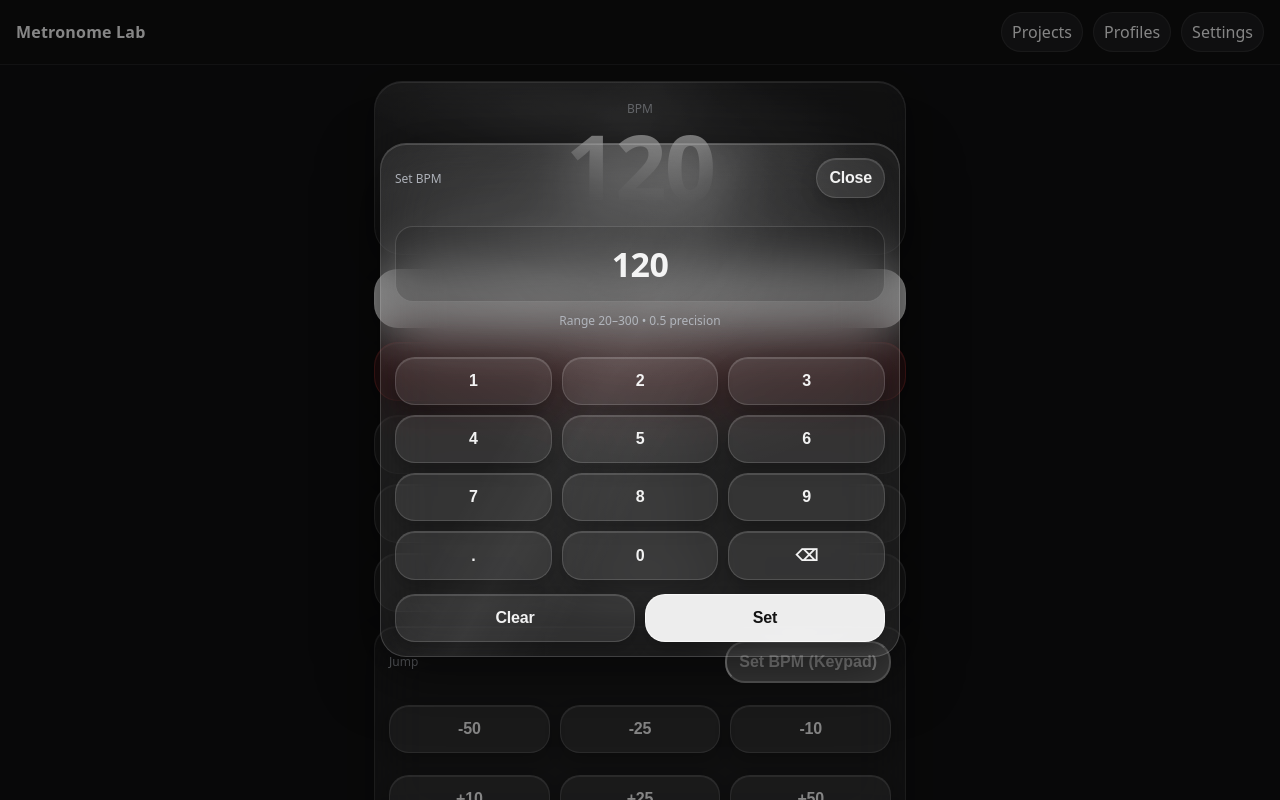
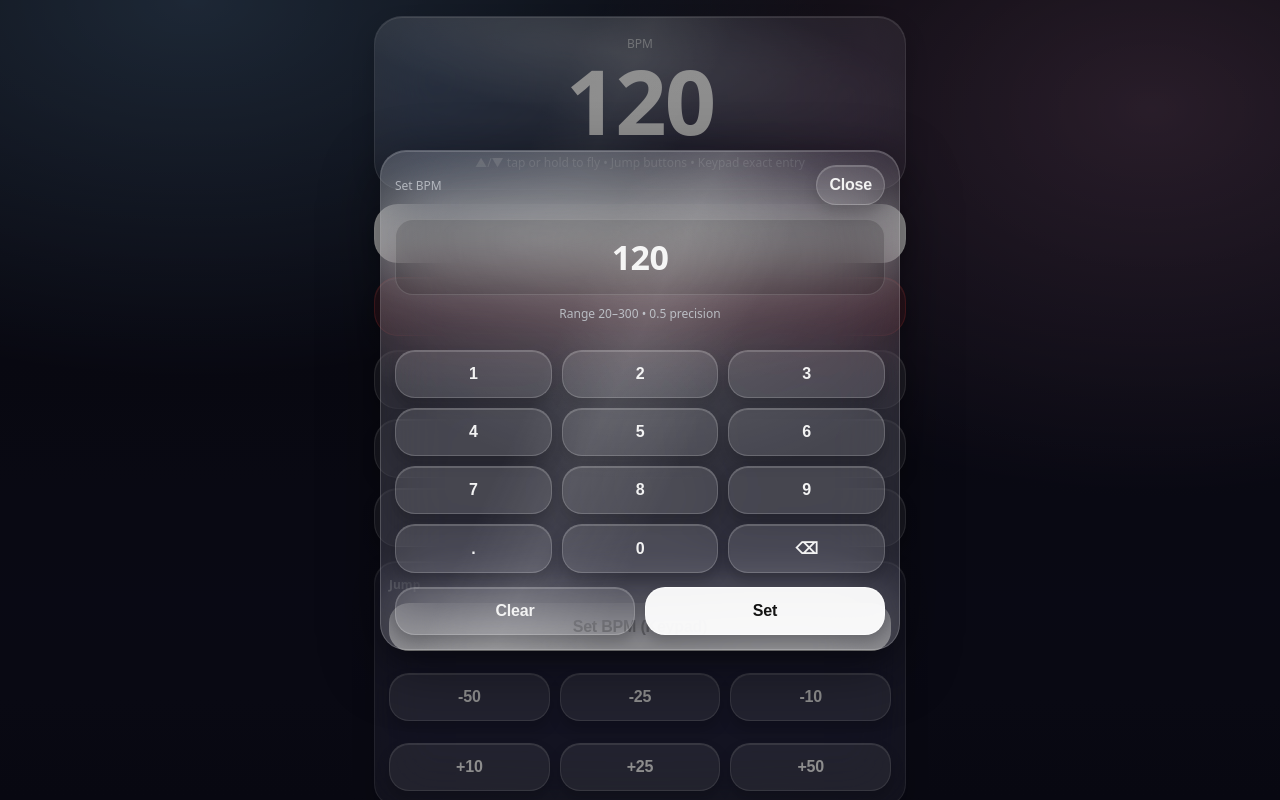
Before and after one commit to Timothy-design77/polyrhythm-proV2, a React (Vite) app: page / in a window 1280 px wide. Both pictures are taken after a click on the button "Set BPM (Keypad)". Shown: the top 800 px of the page. Built offline with nearby package versions, Linux system fonts and the light colour scheme.

Commit message:
Fix header removal, brighten clear glass, keypad button style, disable text selection

```diff
--- a/src/app/App.tsx
+++ b/src/app/App.tsx
@@ -1,19 +1,11 @@
 import React from 'react';
-import { BrowserRouter, Link, useRoutes } from 'react-router-dom';
+import { BrowserRouter, useRoutes } from 'react-router-dom';
 import { routes } from '@/app/routes';
 
 function Shell() {
   const element = useRoutes(routes);
   return (
-    <div>
-      <header className="topbar">
-        <Link to="/" className="brand">Metronome Lab</Link>
-        <nav className="nav">
-          <Link className="pill" to="/projects">Projects</Link>
-          <Link className="pill" to="/profiles">Profiles</Link>
-          <Link className="pill" to="/settings">Settings</Link>
-        </nav>
-      </header>
+    <div className="appGlassBg">
       <main className="container">{element}</main>
     </div>
   );
--- a/src/pages/HomeMetronomePage.tsx
+++ b/src/pages/HomeMetronomePage.tsx
@@ -57,13 +57,9 @@ export default function HomeMetronomePage() {
 
   async function start() {
     const ac = await ensureAudioRunning();
-
     if (!engineRef.current) {
-      // NOTE: We already wire time signature into “accent every N beats”.
-      // Subdivision/swing/polyrhythm wiring comes in Phase 2 engine work.
       engineRef.current = new MetronomeEngine(ac, { bpm, volume, accentEvery: clamp(timeSigTop, 1, 32) });
     }
-
     engineRef.current.setBpm(bpm);
     engineRef.current.setVolume(volume);
     engineRef.current.start();
@@ -96,8 +92,6 @@ export default function HomeMetronomePage() {
 
       const tick = () => {
         const t = performance.now() - holdStartRef.current;
-        // Gear shifting for speed:
-        // tap = 0.5 BPM, hold ramps to 20 BPM
         let step = 0.5;
         if (t > 2400) step = 20;
         else if (t > 1800) step = 10;
@@ -130,7 +124,6 @@ export default function HomeMetronomePage() {
 
   function appendDigit(d: string) {
     setKeypadValue((v) => {
-      // avoid leading zeros like "000"
       if (v === '0') return d;
       if (v.length >= 6) return v;
       return v + d;
@@ -156,34 +149,22 @@ export default function HomeMetronomePage() {
   function setFromKeypad() {
     const num = Number.parseFloat(keypadValue);
     if (!Number.isFinite(num)) return;
-    const clamped = clamp(num, 20, 300);
-    setBpm(clamped);
+    setBpm(clamp(num, 20, 300));
     setKeypadOpen(false);
   }
 
   return (
     <div className="homeScroll">
-      {/* Nothing above the BPM block */}
       <div className="glass glassGloss center" style={{ padding: 18, borderRadius: 28 }}>
         <div className="glassLabel">BPM</div>
-        <div
-          style={{
-            marginTop: 6,
-            fontSize: 90,
-            fontWeight: 900,
-            letterSpacing: -2,
-            lineHeight: 0.95,
-            fontVariantNumeric: 'tabular-nums' as any,
-          }}
-        >
+        <div style={{ marginTop: 6, fontSize: 90, fontWeight: 900, letterSpacing: -2, lineHeight: 0.95, fontVariantNumeric: 'tabular-nums' as any }}>
           {bpmDisplay}
         </div>
         <div style={{ marginTop: 10 }} className="glassLabel">
-          ▲/▼ tap or hold to fly through tempos • Jump buttons • Keypad exact entry
+          ▲/▼ tap or hold to fly • Jump buttons • Keypad exact entry
         </div>
       </div>
 
-      {/* Start/Stop full width */}
       {status === 'running' ? (
         <button className="glassBtn glassBtnDanger" onClick={() => void stop()}>
           Stop
@@ -194,12 +175,10 @@ export default function HomeMetronomePage() {
         </button>
       )}
 
-      {/* Record directly under Start */}
       <button className={'glassBtn ' + (recordArmed ? 'glassBtnOn' : '')} onClick={() => setRecordArmed(!recordArmed)} aria-pressed={recordArmed}>
         {recordArmed ? '● Recording Armed' : 'Record (arm)'}
       </button>
 
-      {/* Vertical tempo controls (no swipe-page navigation) */}
       <div className="stack">
         <button className="glassBtn" onPointerDown={startHold(+1)} onPointerUp={stopHold} onPointerCancel={stopHold} onPointerLeave={stopHold}>
           ▲ Tempo Up
@@ -214,17 +193,14 @@ export default function HomeMetronomePage() {
         </button>
       </div>
 
-      {/* Jump panel (B) + keypad */}
       <div className="glass glassPanel">
-        <div className="glassRow">
-          <div className="glassLabel">Jump</div>
-          <button className="glassPill glassBtnSmall" style={{ width: 'auto', padding: '10px 12px' }} onClick={openKeypad}>
+        <div className="glassLabel" style={{ fontWeight: 900, marginBottom: 10 }}>Jump</div>
+
+        <button className="glassBtn glassBtnSmall glassBtnPrimary" onClick={openKeypad}>
           Set BPM (Keypad)
         </button>
-        </div>
 
         <div style={{ height: 10 }} />
-
         <div className="grid3">
           <button className="glassBtn glassBtnSmall" onClick={() => jump(-50)}>-50</button>
           <button className="glassBtn glassBtnSmall" onClick={() => jump(-25)}>-25</button>
@@ -232,7 +208,6 @@ export default function HomeMetronomePage() {
         </div>
 
         <div style={{ height: 10 }} />
-
         <div className="grid3">
           <button className="glassBtn glassBtnSmall" onClick={() => jump(+10)}>+10</button>
           <button className="glassBtn glassBtnSmall" onClick={() => jump(+25)}>+25</button>
@@ -240,7 +215,6 @@ export default function HomeMetronomePage() {
         </div>
       </div>
 
-      {/* Volume slider (horizontal bars OK) */}
       <div className="glass glassPanel">
         <div className="glassRow">
           <div className="glassLabel">Volume</div>
@@ -249,17 +223,11 @@ export default function HomeMetronomePage() {
         <input className="glassRange" type="range" min={0} max={1} step={0.01} value={volume} onChange={(e) => setVolume(Number(e.target.value))} />
       </div>
 
-      {/* Bottom navigation */}
       <div className="stack" style={{ marginTop: 4 }}>
-        <Link className="glassBtn" to="/projects">
-          Projects
-        </Link>
-        <Link className="glassBtn" to="/settings">
-          Settings
-        </Link>
+        <Link className="glassBtn" to="/projects">Projects</Link>
+        <Link className="glassBtn" to="/settings">Settings</Link>
       </div>
 
-      {/* Keypad modal */}
       {keypadOpen && (
         <div className="modalBackdrop" onClick={() => setKeypadOpen(false)}>
           <div className="modalCard glassGloss" onClick={(e) => e.stopPropagation()}>
@@ -272,19 +240,14 @@ export default function HomeMetronomePage() {
               </div>
             </div>
 
-            <div style={{ padding: 0, marginTop: 0 }}>
-              <div style={{ padding: 14 }}>
+            <div style={{ padding: 14, paddingTop: 0 }}>
               <div className="keypadDisplay">{keypadValue.length ? keypadValue : '—'}</div>
-                <div className="glassLabel" style={{ marginTop: 10, textAlign: 'center' }}>
-                  Range 20–300 • 0.5 precision
-                </div>
+              <div className="glassLabel" style={{ marginTop: 10, textAlign: 'center' }}>Range 20–300 • 0.5 precision</div>
             </div>
 
             <div className="keypadGrid">
               {['1','2','3','4','5','6','7','8','9'].map((d) => (
-                  <button key={d} className="glassBtn glassBtnSmall" onClick={() => appendDigit(d)}>
-                    {d}
-                  </button>
+                <button key={d} className="glassBtn glassBtnSmall" onClick={() => appendDigit(d)}>{d}</button>
               ))}
               <button className="glassBtn glassBtnSmall" onClick={appendDot}>.</button>
               <button className="glassBtn glassBtnSmall" onClick={() => appendDigit('0')}>0</button>
@@ -297,7 +260,6 @@ export default function HomeMetronomePage() {
             </div>
           </div>
         </div>
-        </div>
       )}
     </div>
   );
--- a/src/styles.css
+++ b/src/styles.css
@@ -201,3 +201,10 @@ a { color: inherit; text-decoration: none; }
   margin: 0 auto;
   padding: 16px 14px 40px;
 }
+
+/* --- prevent accidental text selection on controls --- */
+button, a, .glassBtn {
+  -webkit-user-select: none;
+  user-select: none;
+  -webkit-touch-callout: none;
+}
--- a/src/styles/glass.css
+++ b/src/styles/glass.css
@@ -1,27 +1,27 @@
 :root{
-  /* Clear liquid glass */
-  --glass-bg: rgba(255,255,255,.055);
-  --glass-bg-2: rgba(255,255,255,.038);
-  --glass-border: rgba(255,255,255,.14);
-  --glass-border-strong: rgba(255,255,255,.22);
-  --glass-shadow: 0 10px 26px rgba(0,0,0,.28);
-  --glass-inner: inset 0 1px 0 rgba(255,255,255,.16);
+  /* Clear liquid glass: brighter + clearer */
+  --glass-bg: rgba(255,255,255,.10);
+  --glass-bg-2: rgba(255,255,255,.07);
+  --glass-border: rgba(255,255,255,.18);
+  --glass-border-strong: rgba(255,255,255,.26);
+  --glass-shadow: 0 10px 22px rgba(0,0,0,.18);
+  --glass-inner: inset 0 1px 0 rgba(255,255,255,.20);
 
-  --text: rgba(255,255,255,.92);
-  --muted: rgba(255,255,255,.62);
-  --muted2: rgba(255,255,255,.45);
+  --text: rgba(255,255,255,.94);
+  --muted: rgba(255,255,255,.66);
+  --muted2: rgba(255,255,255,.48);
 
   --danger: rgba(239,68,68,.95);
 }
 
-/* Background: modern “liquid” */
+/* Brighter, modern liquid background */
 .appGlassBg{
   min-height: 100dvh;
   background:
-    radial-gradient(1200px 700px at 10% 0%, rgba(120,180,255,.20), transparent 58%),
-    radial-gradient(900px 600px at 90% 10%, rgba(255,160,210,.16), transparent 58%),
-    radial-gradient(800px 650px at 50% 110%, rgba(140,255,210,.12), transparent 62%),
-    linear-gradient(180deg, #06060b, #0a0a12 55%, #070711);
+    radial-gradient(1100px 650px at 15% 0%, rgba(140,200,255,.30), transparent 58%),
+    radial-gradient(950px 650px at 90% 10%, rgba(255,170,220,.24), transparent 60%),
+    radial-gradient(900px 700px at 50% 110%, rgba(160,255,220,.18), transparent 62%),
+    linear-gradient(180deg, #0b0b16, #101022 55%, #0b0b18);
   color: var(--text);
 }
 
@@ -33,7 +33,7 @@
   border-radius: 26px;
 }
 
-/* Extra “liquid” specular highlights */
+/* “Liquid” specular highlights */
 .glassGloss{
   position: relative;
   overflow: hidden;
@@ -43,42 +43,42 @@
   position:absolute;
   inset:-45% -35% auto -45%;
   height: 130%;
-  background: radial-gradient(closest-side, rgba(255,255,255,.22), transparent 68%);
+  background: radial-gradient(closest-side, rgba(255,255,255,.30), transparent 70%);
   transform: rotate(12deg);
   pointer-events:none;
-  opacity:.55;
+  opacity:.65;
 }
 .glassGloss::after{
   content:"";
   position:absolute;
   inset:0;
   background:
-    radial-gradient(700px 240px at 30% 18%, rgba(255,255,255,.10), transparent 62%),
-    linear-gradient(120deg, transparent 35%, rgba(255,255,255,.06) 45%, transparent 58%);
+    radial-gradient(760px 260px at 30% 18%, rgba(255,255,255,.14), transparent 62%),
+    linear-gradient(115deg, transparent 35%, rgba(255,255,255,.10) 46%, transparent 60%);
   pointer-events:none;
-  opacity:.8;
+  opacity:.9;
 }
 
 /* Blur when supported */
 @supports ((-webkit-backdrop-filter: blur(1px)) or (backdrop-filter: blur(1px))) {
   .glass{
-    -webkit-backdrop-filter: blur(26px) saturate(1.45);
-    backdrop-filter: blur(26px) saturate(1.45);
+    -webkit-backdrop-filter: blur(30px) saturate(1.6);
+    backdrop-filter: blur(30px) saturate(1.6);
   }
 }
 
-/* Big iOS-like buttons */
+/* Buttons */
 .glassBtn{
   width: 100%;
   padding: 18px 16px;
   border-radius: 24px;
   border: 1px solid var(--glass-border);
-  background: rgba(255,255,255,.09);
+  background: rgba(255,255,255,.12);
   color: var(--text);
   font-weight: 900;
   font-size: 18px;
   letter-spacing: -0.2px;
-  box-shadow: 0 8px 16px rgba(0,0,0,.22), inset 0 1px 0 rgba(255,255,255,.14);
+  box-shadow: 0 8px 14px rgba(0,0,0,.18), inset 0 1px 0 rgba(255,255,255,.18);
   transition: transform 120ms ease, filter 120ms ease, background 160ms ease, border-color 160ms ease;
   user-select: none;
   -webkit-tap-highlight-color: transparent;
@@ -94,9 +94,9 @@
   font-weight: 900;
 }
 .glassBtnPrimary{
-  background: rgba(255,255,255,.92);
+  background: rgba(255,255,255,.95);
   color: rgba(0,0,0,.92);
-  border-color: rgba(255,255,255,.65);
+  border-color: rgba(255,255,255,.70);
 }
 .glassBtnDanger{
   background: rgba(239,68,68,.92);
@@ -113,8 +113,8 @@
 .glassPanel{
   padding: 14px;
   border-radius: 22px;
-  border: 1px solid rgba(255,255,255,.10);
-  background: rgba(255,255,255,.05);
+  border: 1px solid rgba(255,255,255,.12);
+  background: rgba(255,255,255,.08);
 }
 .glassRow{
   display:flex;
@@ -129,14 +129,14 @@
 .glassRange{
   width: 100%;
   margin-top: 10px;
-  accent-color: rgba(255,255,255,.92);
+  accent-color: rgba(255,255,255,.95);
 }
 
 /* Modal */
 .modalBackdrop{
   position: fixed;
   inset: 0;
-  background: rgba(0,0,0,.45);
+  background: rgba(0,0,0,.42);
   display: grid;
   place-items: center;
   padding: 18px 14px;
@@ -145,14 +145,14 @@
 .modalCard{
   width: min(520px, 100%);
   border-radius: 26px;
-  border: 1px solid rgba(255,255,255,.16);
-  background: rgba(255,255,255,.06);
-  box-shadow: 0 18px 60px rgba(0,0,0,.55), inset 0 1px 0 rgba(255,255,255,.16);
+  border: 1px solid rgba(255,255,255,.18);
+  background: rgba(255,255,255,.09);
+  box-shadow: 0 18px 60px rgba(0,0,0,.45), inset 0 1px 0 rgba(255,255,255,.18);
 }
 @supports ((-webkit-backdrop-filter: blur(1px)) or (backdrop-filter: blur(1px))) {
   .modalCard{
-    -webkit-backdrop-filter: blur(28px) saturate(1.45);
-    backdrop-filter: blur(28px) saturate(1.45);
+    -webkit-backdrop-filter: blur(34px) saturate(1.6);
+    backdrop-filter: blur(34px) saturate(1.6);
   }
 }
 
```
Lines whose indentation alone changed are shown as unchanged.
